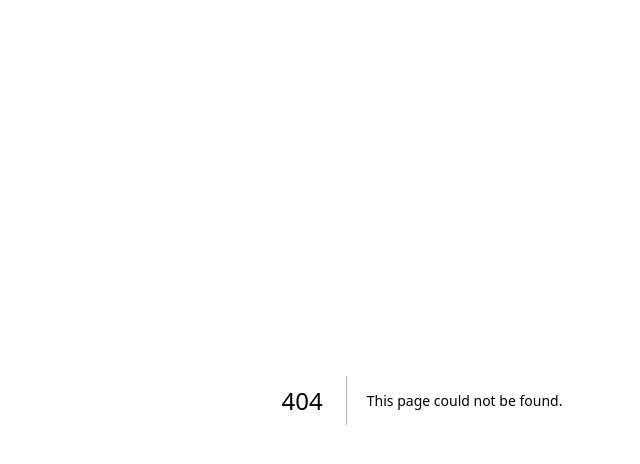
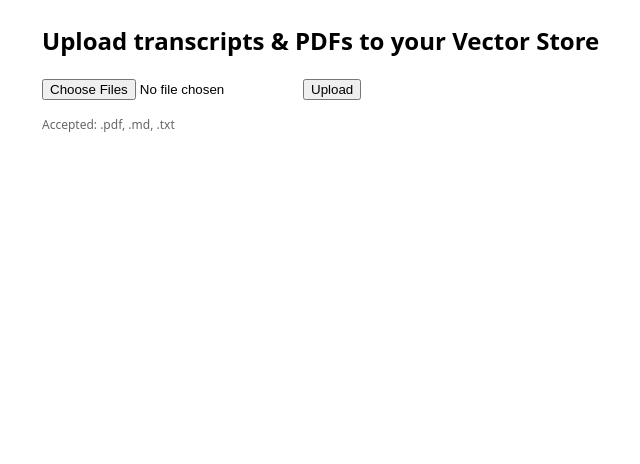
Before and after one commit to karicoody/askcornerstone, a Next.js app: page /app/app/admin in a window 1280 px wide. Before the commit this address had no page. Shown: the top 464 px of the page, without its empty margins (218-858 px from the left). Built offline with nearby package versions, Linux system fonts and the light colour scheme.

Commit message:
Create page.tsx

```diff
--- /dev/null
+++ b/app/app/app/admin/page.tsx
@@ -0,0 +1,27 @@
+"use client";
+import { useState } from "react";
+
+export default function Admin() {
+  const [files, setFiles] = useState<FileList|null>(null);
+  const [msg, setMsg] = useState("");
+  async function submit(e: React.FormEvent) {
+    e.preventDefault();
+    if (!files?.length) return;
+    const fd = new FormData();
+    Array.from(files).forEach(f => fd.append("files", f, f.name));
+    const r = await fetch("/api/upload", { method: "POST", body: fd });
+    const j = await r.json();
+    setMsg(j.message || JSON.stringify(j));
+  }
+  return (
+    <div style={{maxWidth:760, margin:"24px auto"}}>
+      <h2>Upload transcripts & PDFs to your Vector Store</h2>
+      <form onSubmit={submit}>
+        <input type="file" multiple accept=".pdf,.md,.txt" onChange={e=>setFiles(e.target.files)} />
+        <button style={{marginLeft:8}}>Upload</button>
+      </form>
+      <p style={{marginTop:12, fontFamily:"monospace", whiteSpace:"pre-wrap"}}>{msg}</p>
+      <p style={{marginTop:16, fontSize:12, color:"#666"}}>Accepted: .pdf, .md, .txt</p>
+    </div>
+  );
+}
```
